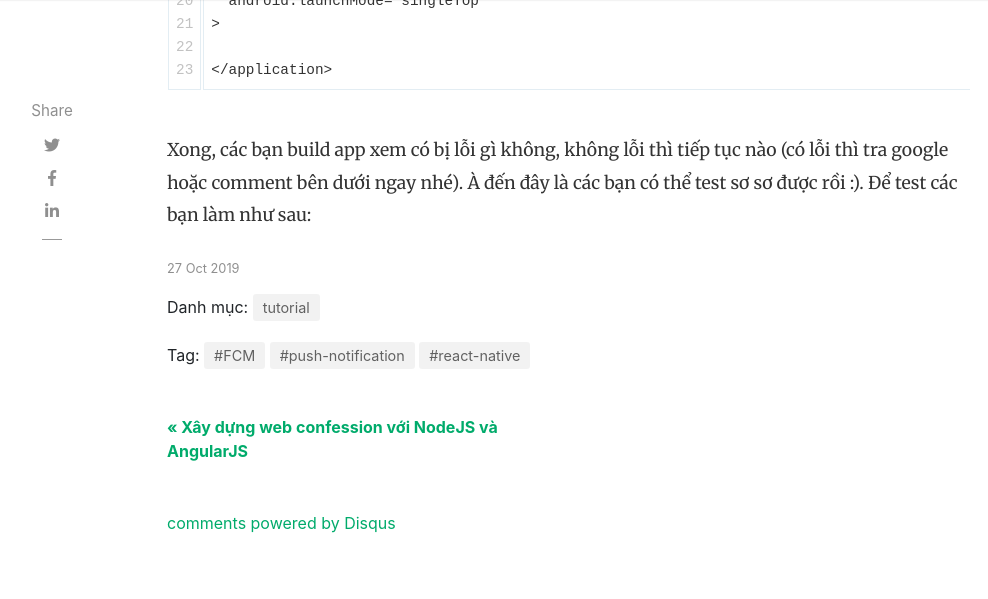
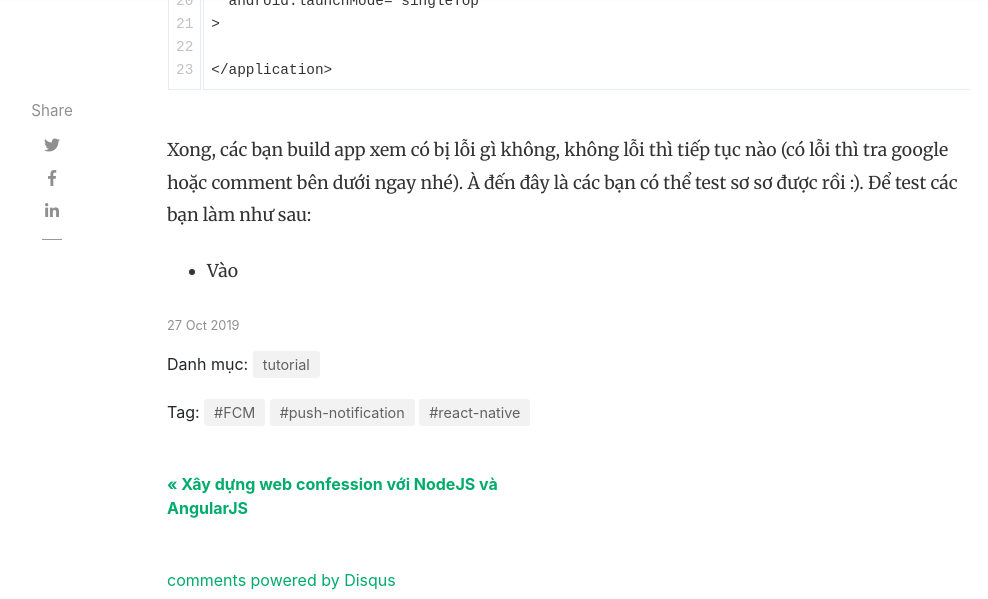
Before and after one commit to tuitucode/tuitucode.github.io, a Jekyll site: the page built from _posts/2019-10-27-push-notification-w-FCM-in-react-native.md, in a window 1280 px wide and 900 px high, scrolled down 5357 px, cut to the strip 0-599 px from the top of the window. Shown: the whole strip, without its empty margins (118-1106 px from the left). Built offline with Jekyll 4.4.1, drawn with Linux system fonts in a browser that asks for light colours; nearby versions of some CDN libraries; comment, search, counter and statistics services are not loaded.

Commit message:
Create 2019-10-27-push-notification-w-FCM-in-react-native.md

````diff
--- a/_posts/2019-10-27-push-notification-w-FCM-in-react-native.md
+++ b/_posts/2019-10-27-push-notification-w-FCM-in-react-native.md
@@ -140,3 +140,4 @@ Trong ``android/app/src/main/AndroidManifest.xml`` thêm:
 </application>
 ```
 Xong, các bạn build app xem có bị lỗi gì không, không lỗi thì tiếp tục nào (có lỗi thì tra google hoặc comment bên dưới ngay nhé). À đến đây là các bạn có thể test sơ sơ được rồi :). Để test các bạn làm như sau:
+- Vào
````
